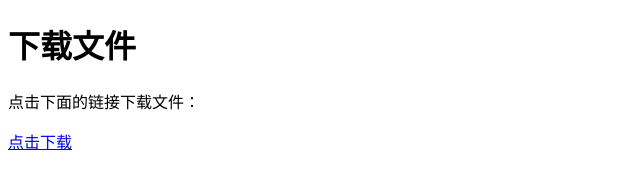
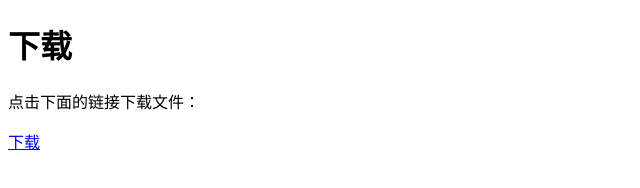
Before and after one commit to SoulCodingYanhun1234/java, a plain HTML site: page chat/index.html in a window 1280 px wide. Shown: the whole page, without its empty margins (0-640 px from the left). Drawn offline with Linux system fonts and the light colour scheme.

Commit message:
Update index.html

```diff
--- a/chat/index.html
+++ b/chat/index.html
@@ -1,11 +1,11 @@
 <!DOCTYPE html>
 <html>
 <head>
-    <title>下载文件</title>
+    <title>下载</title>
 </head>
 <body>
-    <h1>下载文件</h1>
+    <h1>下载</h1>
     <p>点击下面的链接下载文件：</p>
-    <a href="path/to/your/file.ext" download>点击下载</a>
+    <a href="java/chat/target/chat-1.0-SNAPSHOT.jar" download>下载</a>
 </body>
 </html>
```
